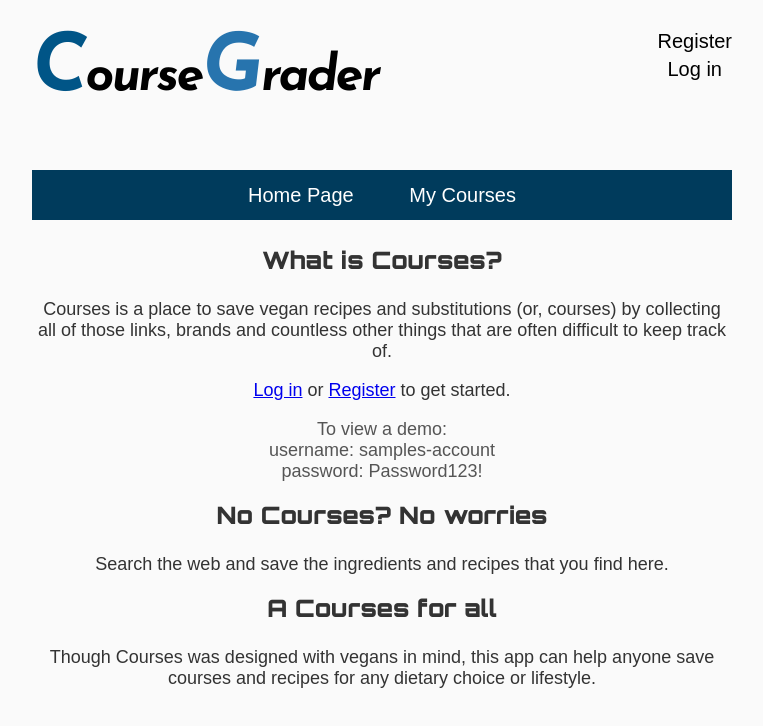
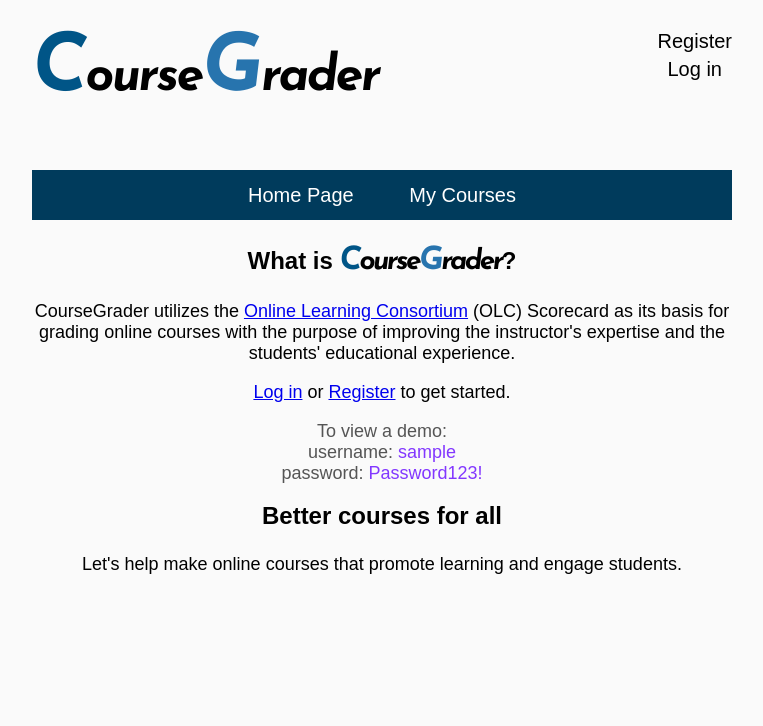
Before and after one commit to joseguera/course-evaluation-tracker-capstone-client, a React (Create React App) app: page / in a window 1280 px wide. Shown: the top 726 px of the page, without its empty margins (258-1021 px from the left). Built offline with nearby package versions, Linux system fonts and the light colour scheme; no server answers; a web font is replaced by a local one.

Commit message:
added finishing css touches

```diff
--- a/src/routes/AddCourse/AddCourse.css
+++ b/src/routes/AddCourse/AddCourse.css
@@ -9,7 +9,9 @@
 
   .make-course, .edit-course {
     font-size: 36px;
-    margin-top: 10px;
+    margin-top: 20px;
+    font-family: 'Josefin Sans', sans-serif;
+    letter-spacing: -2px;
   }
 
   .question {
--- a/src/routes/Home/Home.css
+++ b/src/routes/Home/Home.css
@@ -9,14 +9,35 @@
 }
 
 .home-heading {
-    font-family: 'Orbitron', sans-serif;
+    font-family: Arial, Helvetica, sans-serif;
     font-size: 24px;
     margin-top: 15px;
-    color: #333;
+    color: #000000;
+}
+
+.home-logo {
+    font-family: 'Josefin Sans', sans-serif;
+    font-size: 28px;
+    letter-spacing: -2.5px;
+    color: #000000;
+}
+
+  .first-C {
+    font-size: 32px;
+    color: #005587;
+}
+
+  .last-C {
+    font-size: 32px;
+    color: #2774AE;
 }
 
 .home-text {
-    color: #333;
+    color: #000000;
+}
+
+.login-creds {
+    color: #8237FF;
 }
 
 @media screen and (max-width: 500px) {
--- a/src/routes/Home/Home.js
+++ b/src/routes/Home/Home.js
@@ -9,22 +9,21 @@
         return (
             <div className='home-body'>
                 <div className='courses-1'>
-                    <h3 className='home-heading'>What is Courses?</h3>
-                    <p className='home-text'>Courses is a place to save vegan recipes and substitutions (or, courses) by collecting all of those links, brands and countless other things that are often difficult to keep track of.</p>
+                    <h3 className='home-heading'>What is <span className='home-logo'><span className='first-C'>C</span>ourse<span className='last-C'>G</span>rader</span>?</h3>
+                    <p className='home-text'>CourseGrader utilizes the <a href='https://onlinelearningconsortium.org/about/' target='_blank' rel='noreferrer'>Online Learning Consortium</a> (OLC)
+                                            Scorecard as its basis for grading online courses with the purpose of improving the instructor's expertise and
+                                            the students' educational experience.
+                    </p>
                     <p  className='home-text'>
                         <Link className='reg-links' to='/login'>Log in</Link> or <Link className='reg-links' to='/register'>Register</Link> to get started.</p>
                     <p>To view a demo:<br/>
-                        username: samples-account<br/>
-                        password: Password123!
+                        username: <span className='login-creds'>sample</span><br/>
+                        password: <span className='login-creds'>Password123!</span>
                     </p>
                 </div>
-                <div className='courses-2'>
-                    <h3 className='home-heading'>No Courses? No worries</h3>
-                    <p  className='home-text'>Search the web and save the ingredients and recipes that you find here.</p>
-                </div>
                 <div className='courses-3'>
-                    <h3 className='home-heading'>A Courses for all</h3>
-                    <p  className='home-text'>Though Courses was designed with vegans in mind, this app can help anyone save courses and recipes for any dietary choice or lifestyle.</p>
+                    <h3 className='home-heading'>Better courses for all</h3>
+                    <p  className='home-text'>Let's help make online courses that promote learning and engage students.</p>
                 </div>
             </div>
         )
```
